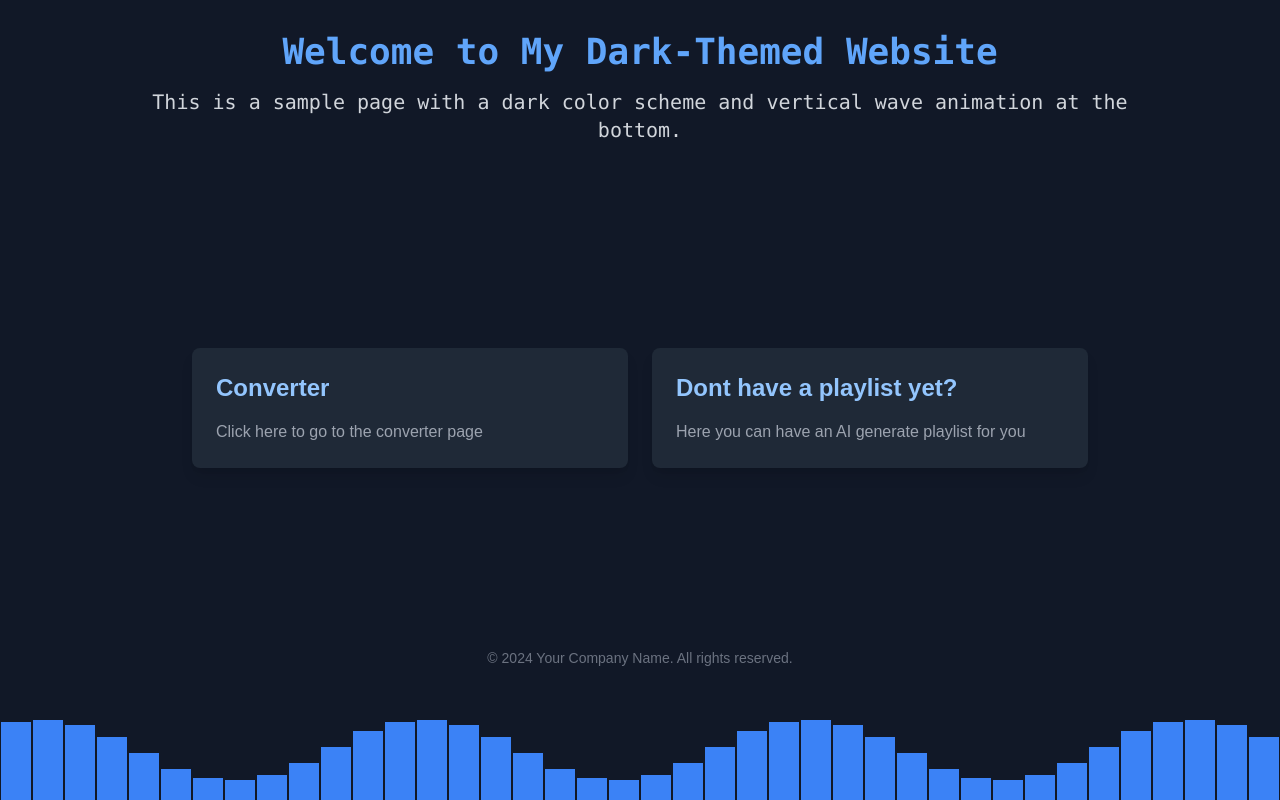
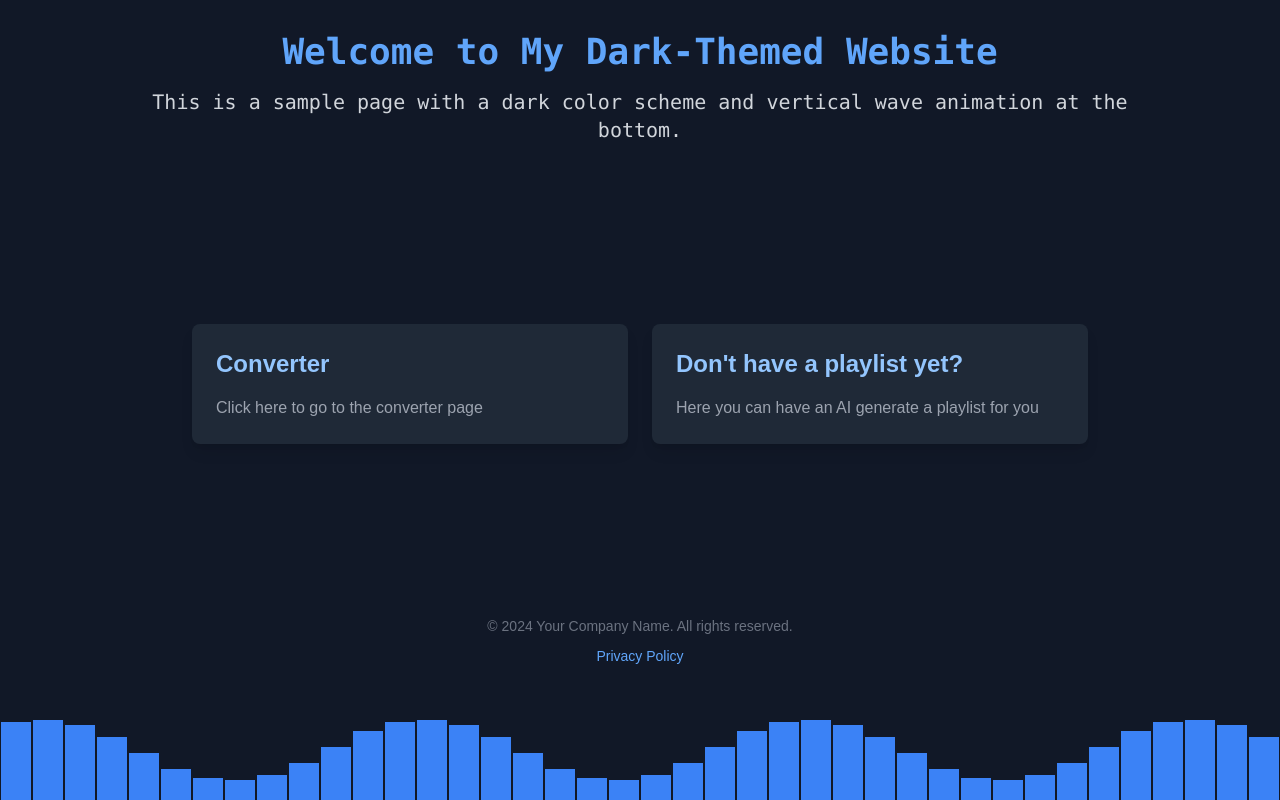
Before and after one commit to RanWurm/Play_List_converter, a Next.js app: page / in a window 1280 px wide. Built offline with nearby package versions, Linux system fonts and the light colour scheme.

Commit message:
privacy policy added

```diff
--- a/app/page.js
+++ b/app/page.js
@@ -8,7 +8,7 @@ const WaveAnimation = dynamic(() => import('./components/WaveAnimation.js'), { s
 
 export default function Home() {
   return (
-    <main className="h-screen w-screen overflow-hidden bg-gray-900 text-gray-100 flex flex-col relative">
+    <main className="min-h-screen w-screen overflow-hidden bg-gray-900 text-gray-100 flex flex-col relative">
       <div className="flex-grow flex flex-col items-center justify-between p-4 sm:p-6 lg:p-8">
         <div className="z-10 w-full max-w-5xl items-center justify-between font-mono text-sm">
           <h1 className="text-2xl sm:text-3xl lg:text-4xl font-bold text-center mb-2 sm:mb-4 text-blue-400">
@@ -27,16 +27,31 @@ export default function Home() {
             </button>
           </Link>
 
-          <Link href="https://bingen.onrender.com" target="_blank" rel="noopener noreferrer" className="block">
+          <a
+            href="https://bingen.onrender.com"
+            target="_blank"
+            rel="noopener noreferrer"
+            className="block"
+          >
             <button className="w-full h-full bg-gray-800 p-4 sm:p-6 rounded-lg shadow-lg hover:bg-gray-700 transition-colors duration-300 text-left flex flex-col justify-between">
-              <h2 className="text-lg sm:text-xl lg:text-2xl font-semibold mb-2 sm:mb-4 text-blue-300">Dont have a playlist yet?</h2>
-              <p className="text-sm sm:text-base text-gray-400">Here you can have an AI generate playlist for you</p>
+              <h2 className="text-lg sm:text-xl lg:text-2xl font-semibold mb-2 sm:mb-4 text-blue-300">Don't have a playlist yet?</h2>
+              <p className="text-sm sm:text-base text-gray-400">Here you can have an AI generate a playlist for you</p>
             </button>
-          </Link>
+          </a>
         </div>
 
-        <footer className="text-center text-gray-500 w-full">
+        <footer className="text-center text-gray-500 w-full mt-4">
           <p className="text-xs sm:text-sm">© 2024 Your Company Name. All rights reserved.</p>
+          <p className="mt-2">
+            <a
+              href="https://www.freeprivacypolicy.com/live/7b90dcca-f29a-45c5-b468-41f107601375"
+              target="_blank"
+              rel="noopener noreferrer"
+              className="text-blue-400 hover:underline text-xs sm:text-sm"
+            >
+              Privacy Policy
+            </a>
+          </p>
         </footer>
       </div>
 
```
